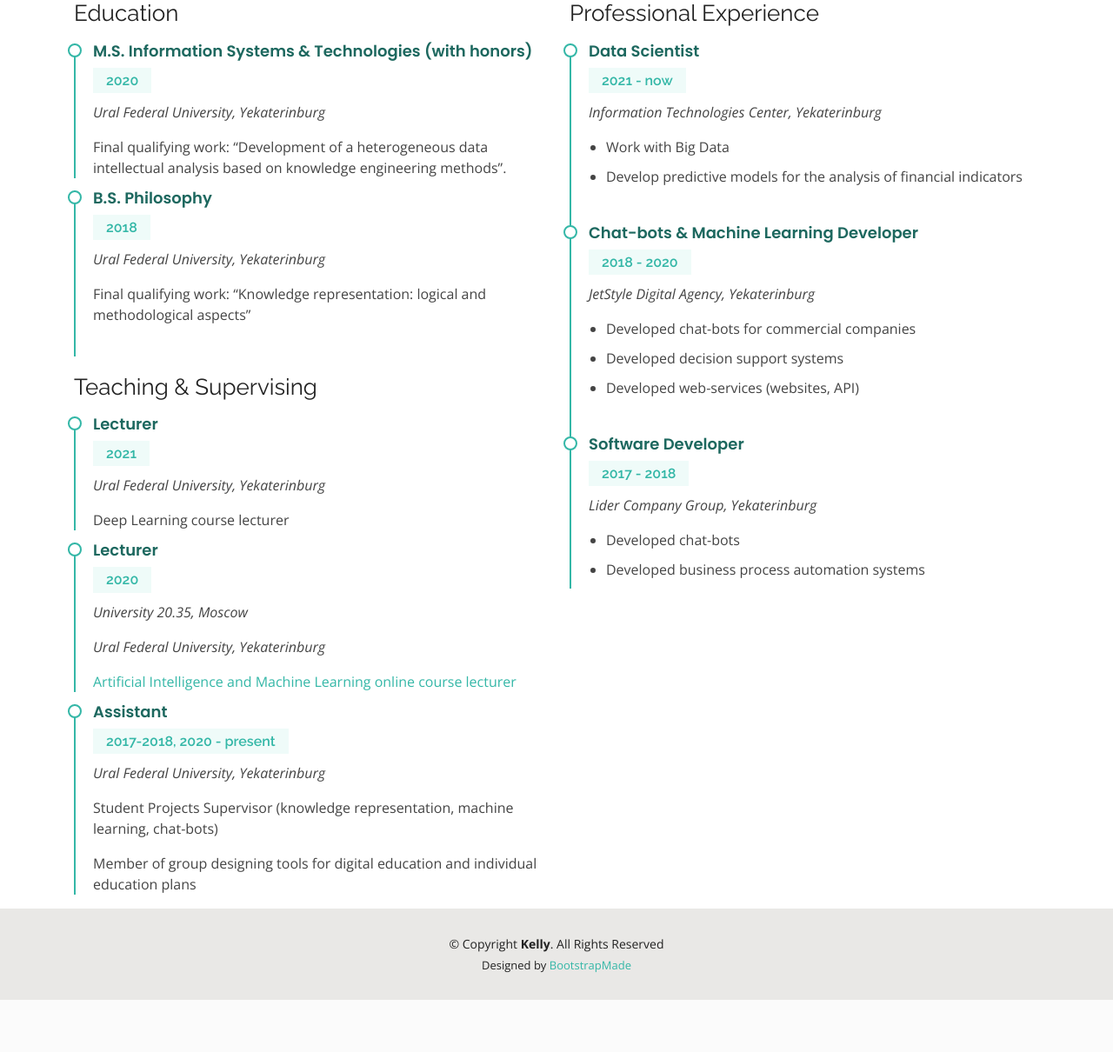
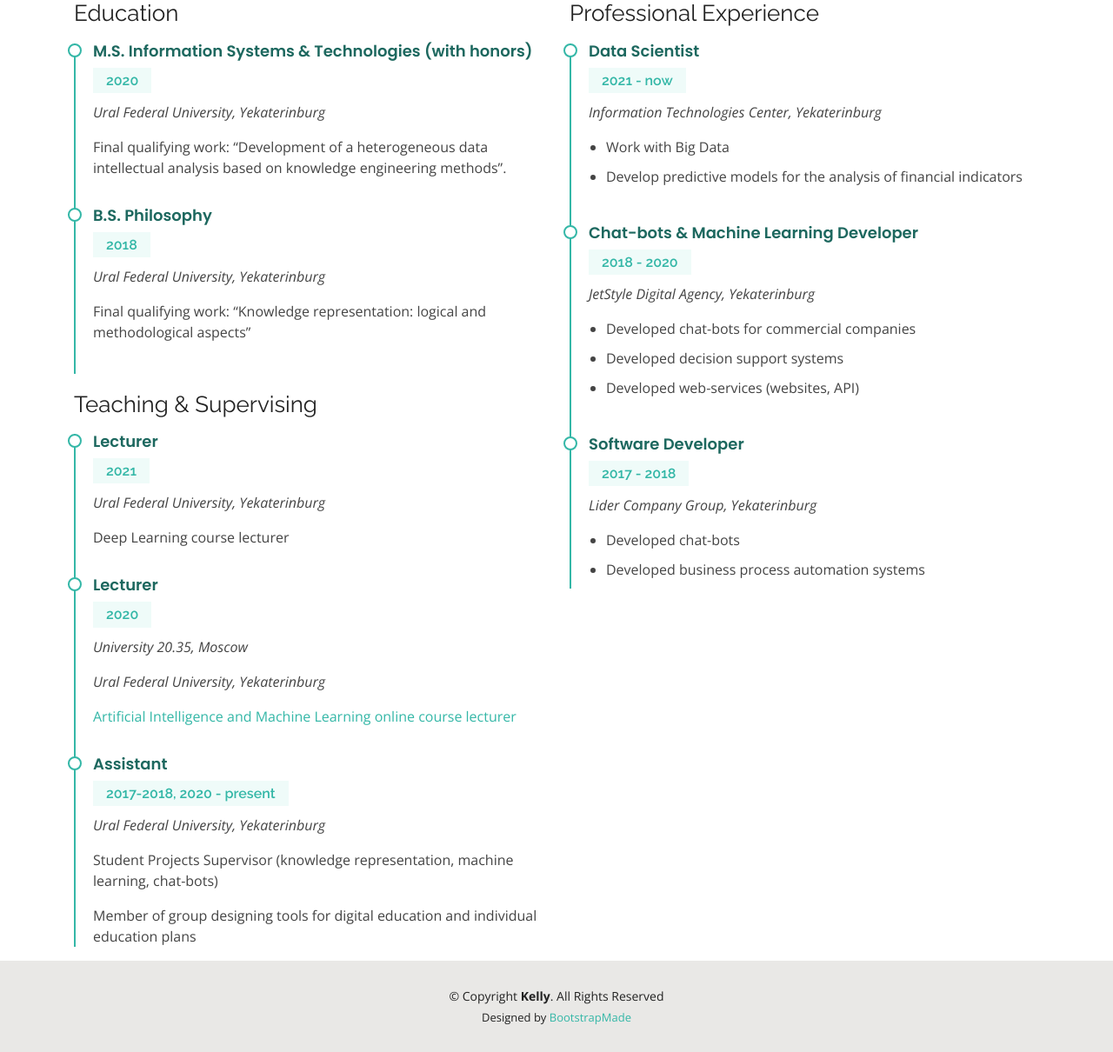
Before and after one commit to fecitpotentiam/fastapi_personal_website, a FastAPI app: page /experience in a window 1280 px wide. Shown: the part 238-1448 px from the top of the page at 87% size. Before the commit the page ends 1388 px from the top, so only its background shows below. Run offline with FastAPI, Linux system fonts and the light colour scheme; some libraries are stand-ins or nearby versions.

Commit message:
Template fix

```diff
--- a/templates/professional_experience.html
+++ b/templates/professional_experience.html
@@ -18,7 +18,7 @@
                 <div class="row">
                     <div class="col-lg-6">
                         <h3 class="resume-title">Education</h3>
-                        <div class="resume-item pb-0">
+                        <div class="resume-item">
                             <h4>M.S. Information Systems &amp; Technologies (with honors)</h4>
                             <h5>2020</h5>
                             <p><em>Ural Federal University, Yekaterinburg</em></p>
@@ -35,14 +35,14 @@
 
                         <h3 class="resume-title">Teaching &amp; Supervising</h3>
 
-                        <div class="resume-item pb-0">
+                        <div class="resume-item">
                             <h4>Lecturer</h4>
                             <h5>2021</h5>
                             <p><em>Ural Federal University, Yekaterinburg</em></p>
                             <p>Deep Learning course lecturer</p>
                         </div>
 
-                        <div class="resume-item pb-0">
+                        <div class="resume-item">
                             <h4>Lecturer</h4>
                             <h5>2020</h5>
                             <p><em>University 20.35, Moscow</em></p>
@@ -54,7 +54,7 @@
                             </p>
                         </div>
 
-                        <div class="resume-item pb-0">
+                        <div class="resume-item">
                             <h4>Assistant</h4>
                             <h5>2017-2018, 2020 - present</h5>
                             <p><em>Ural Federal University, Yekaterinburg</em></p>
--- a/templates/research_experience.html
+++ b/templates/research_experience.html
@@ -26,21 +26,21 @@
                     </div>
 
                     <h3 class="resume-title">Contests</h3>
-                    <div class="resume-item pb-0">
+                    <div class="resume-item">
                         <h4>Development of Reproductive Dysfunction Ontology for a Medical Decision Support System</h4>
                         <h5>2020</h5>
                         <h6><b>Qualifying Finalist</b></h6>
                         <p>International Youth Competition for Innovative Projects and Startups «Future's Potential», Moscow State University, Moscow, Russia</p>
                     </div>
 
-                    <div class="resume-item pb-0">
+                    <div class="resume-item">
                         <h4>Educational Platform for Teaching Mathematics</h4>
                         <h5>2020</h5>
                         <h6><b>Qualifying Finalist</b></h6>
                         <p>Accelerator «Archipelago 20.35», Russia</p>
                     </div>
 
-                    <div class="resume-item pb-0">
+                    <div class="resume-item">
                         <h4>Intelligent Infrastructure Analytics System for Waste Management</h4>
                         <h5>2019</h5>
                         <h6><b>Qualifying Finalist</b></h6>
```
